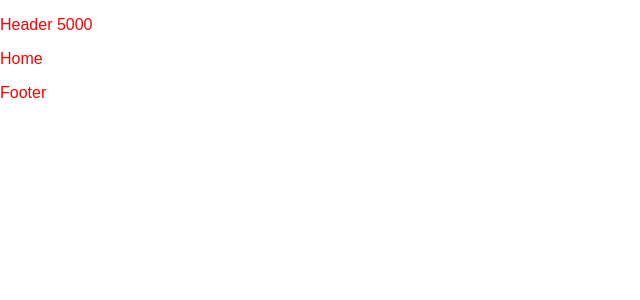
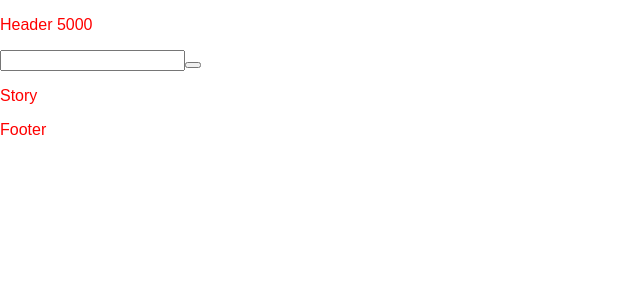
Before and after one commit to aka-jain/react-go, a React app: page / in a window 1280 px wide. Shown: the top 300 px of the page, without its empty margins (0-640 px from the left). Built offline with nearby package versions, Linux system fonts and the light colour scheme.

Commit message:
Added basics states to create story title

```diff
--- a/src/component/App.js
+++ b/src/component/App.js
@@ -3,19 +3,46 @@ import Header from './header/Header';
 import Footer from './footer/Footer';
 import About from './about/About';
 import Home from './home/Home';
+import Story from './home/stories/Story';
 import NotFound from './error/NotFound';
 import { Route, Switch } from 'react-router-dom';
 
 class App extends React.Component {
+
+	constructor(props) {
+	  super(props);
+
+	  this.addStory = this.addStory.bind(this);
+
+	  this.state = {
+	  	stories: {}
+	  };
+
+	}
+
+	addStory(story){
+		const stories = {...this.state.stories};
+
+		const timestamp = Date.now();
+
+		stories[`story-${timestamp}`] = story;
+		this.setState({ stories });
+	}
+
+	showStory(){
+		return this.state.stories
+	}
+
   render() {
     return(
     	<div className = 'popxo-container'>
 	 			<Header age='5000' />
 	 			<Switch>
-		 			<Route exact path="/" component={Home} />
+		 			<Route exact path="/" component={() => <Home addStory={this.addStory} />}/>
 					<Route path="/about" component={About} />
 					<Route component={NotFound} />
-					</Switch>
+				</Switch>
+				<Story showstory = {this.showStory} />
 	 			<Footer />
  		</div>
  		)
--- a/src/component/home/Home.js
+++ b/src/component/home/Home.js
@@ -1,9 +1,28 @@
 import React from 'react';
 
-const Home = (props) => {
+class Home extends React.Component {
+
+	constructor(props) {
+	  super(props);
+
+	}
+
+	createStory(event){
+		event.preventDefault();
+		const story = {
+			title: this.title.value
+		}
+		 this.props.addStory(story);
+	}
+
+  render() {
 	return(
- 		<p>Home</p>
+			<form onSubmit={(e) => this.createStory(e)}>
+				<input ref={(input) => this.title = input} type="text" name="title" placholder="Enter Title" />
+				<button type-="submit"></button>
+			</form>
  		)
+	}
 }
 
 export default Home;
--- /dev/null
+++ b/src/component/home/stories/Story.js
@@ -0,0 +1,11 @@
+import React from 'react';
+
+class Story extends React.Component {
+  render() {
+		return(
+			<p>Story {this.props.showstory}</p>
+			)
+	}
+
+}
+export default Story;
```
